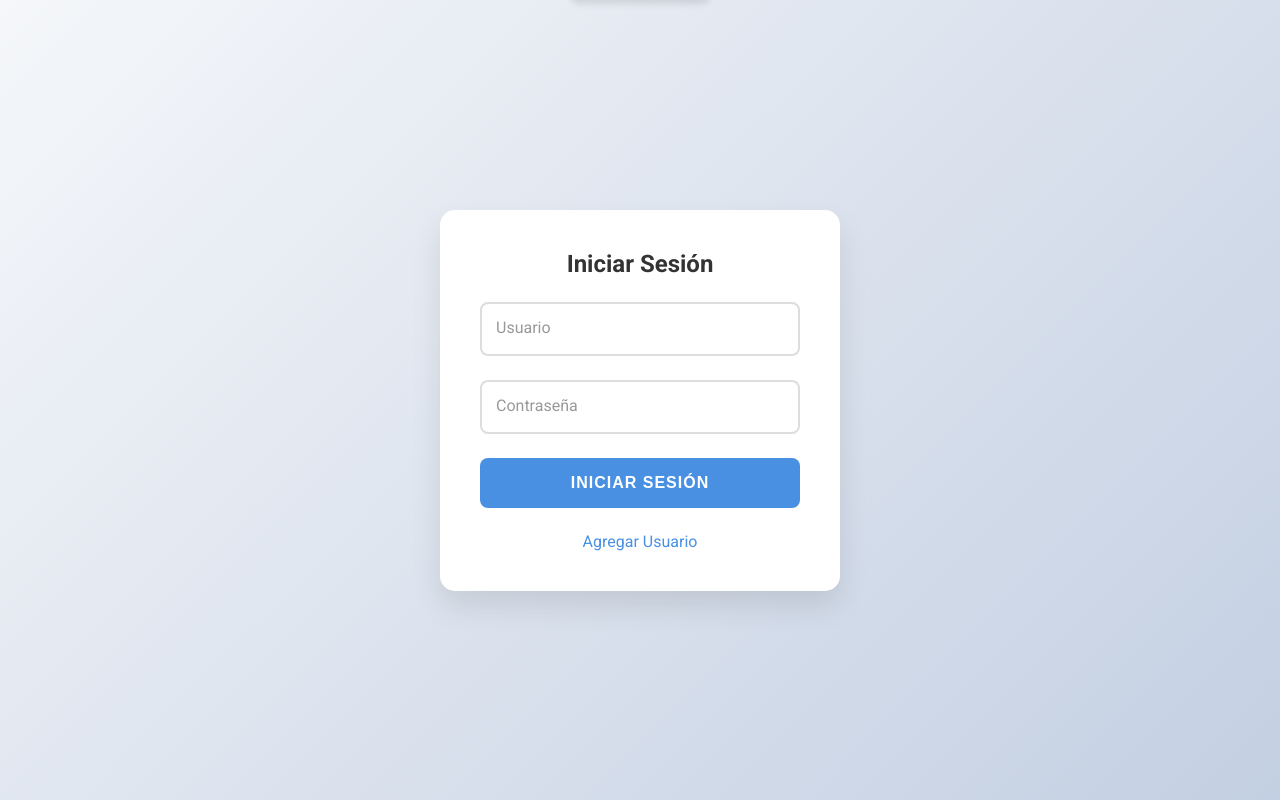
After one commit to jesushuallpaEPIS3/HuallpaApazaCutipaChuracutipa_proyecto_PETI, a PHP site: page /login.php in a window 1280 px wide. The commit adds this page. Run offline with PHP 8.4, Linux system fonts and the light colour scheme.

Commit message:
#18 uploaded login

```diff
--- /dev/null
+++ b/control.php
@@ -0,0 +1,5 @@
+<?php
+    require_once("controller/loginController.php");
+    $obj = new loginController();
+    $obj->login($_POST['username'], $_POST['password']);
+?>
--- a/index.php
+++ b/index.php
@@ -1,5 +1,6 @@
 <?php
     require_once("view/head/header.php");
+    //require_once("seguridad.php");
 ?>
 <style>
         :root {
@@ -132,6 +133,8 @@
     </style>
 
 <div class="container">
+
+    <h1><?= $_SESSION['user_id'] ?></h1>
         <button class="button-large" aria-label="Informacion de la Empresa" onclick="location.href='view/informacion/create.php'">INFORMACION DE LA EMPRESA</button>
         <div class="button-container" role="group" aria-label="Opciones de información de la empresa">
             <button class="button" data-number="1" aria-label="Misión" onclick="location.href='mision/mision.php'">MISIÓN</button>
@@ -149,7 +152,7 @@
             <button class="button" data-number="4" aria-label="Objetivos" onclick="location.href='objetivos/objetivos.php'">OBJETIVOS</button>
             <button class="button" data-number="8" aria-label="Las 5 fuerzas de Porter" onclick="location.href='las_5_fuerzas/las_5_fuerzas.php'">LAS 5 FUERZAS DE PORTER</button>
         </div>
-
+<a href="logout.php" class="btn btn-danger">Salir</a>
 <?php
     require_once("view/head/footer.php");
 ?>
--- /dev/null
+++ b/login.php
@@ -0,0 +1,185 @@
+
+<!DOCTYPE html>
+<html lang="es">
+<head>
+    <meta charset="UTF-8">
+    <meta name="viewport" content="width=device-width, initial-scale=1.0">
+    <title>Iniciar Sesión</title>
+    <link href="https://fonts.googleapis.com/css2?family=Roboto:wght@300;400;700&display=swap" rel="stylesheet">
+    <style>
+        :root {
+            --primary-color: #4a90e2;
+            --secondary-color: #f5f7fa;
+            --text-color: #333;
+            --error-color: #e74c3c;
+            --success-color: #2ecc71;
+        }
+        * {
+            box-sizing: border-box;
+            margin: 0;
+            padding: 0;
+        }
+        body {
+            font-family: 'Roboto', sans-serif;
+            background: linear-gradient(135deg, var(--secondary-color) 0%, #c3cfe2 100%);
+            height: 100vh;
+            display: flex;
+            justify-content: center;
+            align-items: center;
+        }
+        .login-container {
+            background-color: #ffffff;
+            padding: 2.5rem;
+            border-radius: 15px;
+            box-shadow: 0 15px 30px rgba(0, 0, 0, 0.1);
+            width: 100%;
+            max-width: 400px;
+            transition: all 0.3s ease;
+        }
+        .login-container:hover {
+            transform: translateY(-5px);
+            box-shadow: 0 20px 40px rgba(0, 0, 0, 0.15);
+        }
+        h2 {
+            color: var(--text-color);
+            margin-bottom: 1.5rem;
+            text-align: center;
+            font-weight: 700;
+        }
+        form {
+            display: flex;
+            flex-direction: column;
+        }
+        .input-group {
+            position: relative;
+            margin-bottom: 1.5rem;
+        }
+        input {
+            width: 100%;
+            padding: 1rem;
+            border: 2px solid #ddd;
+            border-radius: 8px;
+            font-size: 1rem;
+            transition: all 0.3s ease;
+        }
+        input:focus {
+            border-color: var(--primary-color);
+            outline: none;
+            box-shadow: 0 0 0 3px rgba(74, 144, 226, 0.1);
+        }
+        label {
+            position: absolute;
+            left: 1rem;
+            top: 1rem;
+            color: #999;
+            font-size: 1rem;
+            transition: all 0.3s ease;
+            pointer-events: none;
+        }
+        input:focus + label,
+        input:not(:placeholder-shown) + label {
+            top: -0.5rem;
+            left: 0.5rem;
+            font-size: 0.8rem;
+            color: var(--primary-color);
+            background-color: #fff;
+            padding: 0 0.3rem;
+        }
+        button {
+            background-color: var(--primary-color);
+            color: white;
+            padding: 1rem;
+            border: none;
+            border-radius: 8px;
+            font-size: 1rem;
+            font-weight: 700;
+            cursor: pointer;
+            transition: all 0.3s ease;
+            text-transform: uppercase;
+            letter-spacing: 1px;
+        }
+        button:hover {
+            background-color: #357abd;
+            transform: translateY(-2px);
+            box-shadow: 0 5px 15px rgba(74, 144, 226, 0.4);
+        }
+        button:active {
+            transform: translateY(0);
+            box-shadow: none;
+        }
+        .add-user {
+            margin-top: 1.5rem;
+            text-align: center;
+        }
+        .add-user a {
+            color: var(--primary-color);
+            text-decoration: none;
+            transition: all 0.3s ease;
+            font-weight: 500;
+        }
+        .add-user a:hover {
+            color: #357abd;
+            text-decoration: underline;
+        }
+        .alert {
+            position: fixed;
+            top: 0;
+            left: 50%;
+            transform: translateX(-50%) translateY(-100%);
+            background-color: white;
+            padding: 1rem;
+            border-radius: 0 0 8px 8px;
+            box-shadow: 0 4px 6px rgba(0, 0, 0, 0.1);
+            text-align: center;
+            transition: transform 0.3s ease-in-out;
+            z-index: 1000;
+        }
+        .alert.show {
+            transform: translateX(-50%) translateY(0);
+        }
+        .alert-success {
+            color: var(--success-color);
+        }
+        .alert-error {
+            color: var(--error-color);
+        }
+        .alert button {
+            margin-top: 0.5rem;
+            padding: 0.5rem 1rem;
+            font-size: 0.9rem;
+        }
+        @keyframes fadeIn {
+            from { opacity: 0; transform: translateY(-20px); }
+            to { opacity: 1; transform: translateY(0); }
+        }
+        .login-container {
+            animation: fadeIn 0.5s ease-out;
+        }
+    </style>
+</head>
+<body>
+    <div class="login-container">
+        <h2>Iniciar Sesión</h2>
+        <form method="post" action="control.php">
+            <div class="input-group">
+                <input type="text" id="username" name="username" required placeholder=" ">
+                <label for="username">Usuario</label>
+            </div>
+            <div class="input-group">
+                <input type="password" id="password" name="password" required placeholder=" ">
+                <label for="password">Contraseña</label>
+            </div>
+            <button type="submit">Iniciar Sesión</button>
+        </form>
+        <div class="add-user">
+            <a href="#" id="addUserBtn">Agregar Usuario</a>
+        </div>
+    </div>
+
+    <div id="alert" class="alert">
+        <p id="alertMessage"></p>
+        <button id="alertButton">Aceptar</button>
+    </div>
+
+</body>
+</html>
--- /dev/null
+++ b/logout.php
@@ -0,0 +1,6 @@
+<?php
+$_SESSION = [];
+session_destroy();
+header("Location: login.php");
+exit();
+?>
--- a/view/head/header.php
+++ b/view/head/header.php
@@ -4,6 +4,9 @@
     <meta charset="utf-8">
     <meta name="viewport" content="width=device-width, initial-scale=1">
     <title>Proyecto PETI</title>
+    <?php
+    session_start();
+    ?>
     <link href="https://cdn.jsdelivr.net/npm/bootstrap@5.3.3/dist/css/bootstrap.min.css" rel="stylesheet" integrity="sha384-QWTKZyjpPEjISv5WaRU9OFeRpok6YctnYmDr5pNlyT2bRjXh0JMhjY6hW+ALEwIH" crossorigin="anonymous">
     <link href="https://getbootstrap.com/docs/5.3/assets/css/docs.css" rel="stylesheet">
   </head>
```
Also changed, not shown: controller/loginController.php (added, +18 -0 lines), model/loginModel.php (added, +31 -0 lines), seguridad.php (added, +7 -0 lines).
